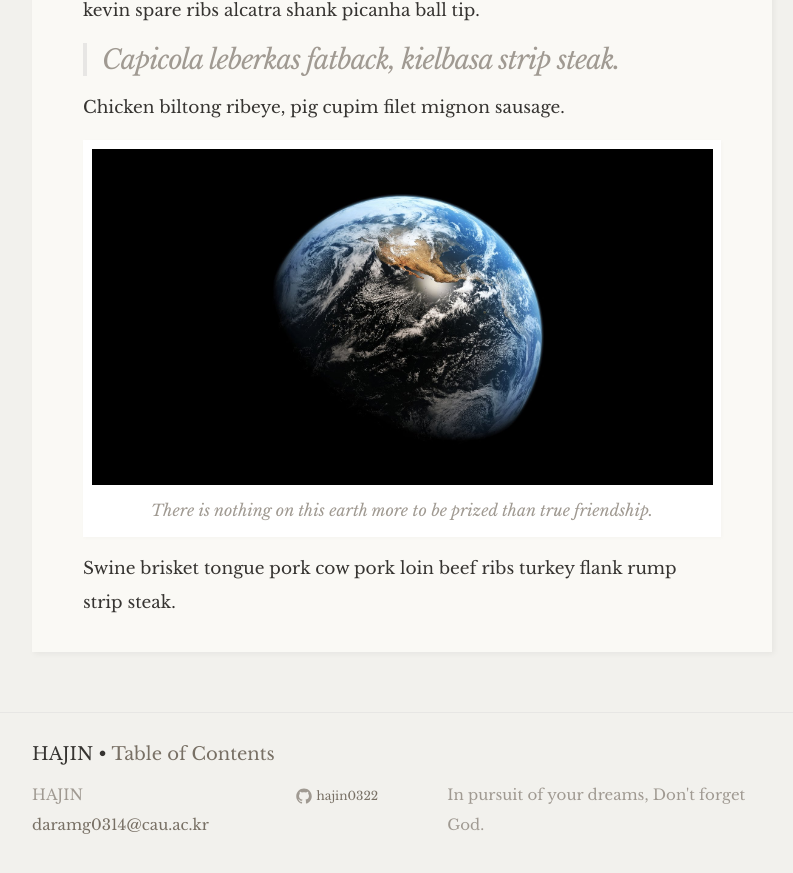
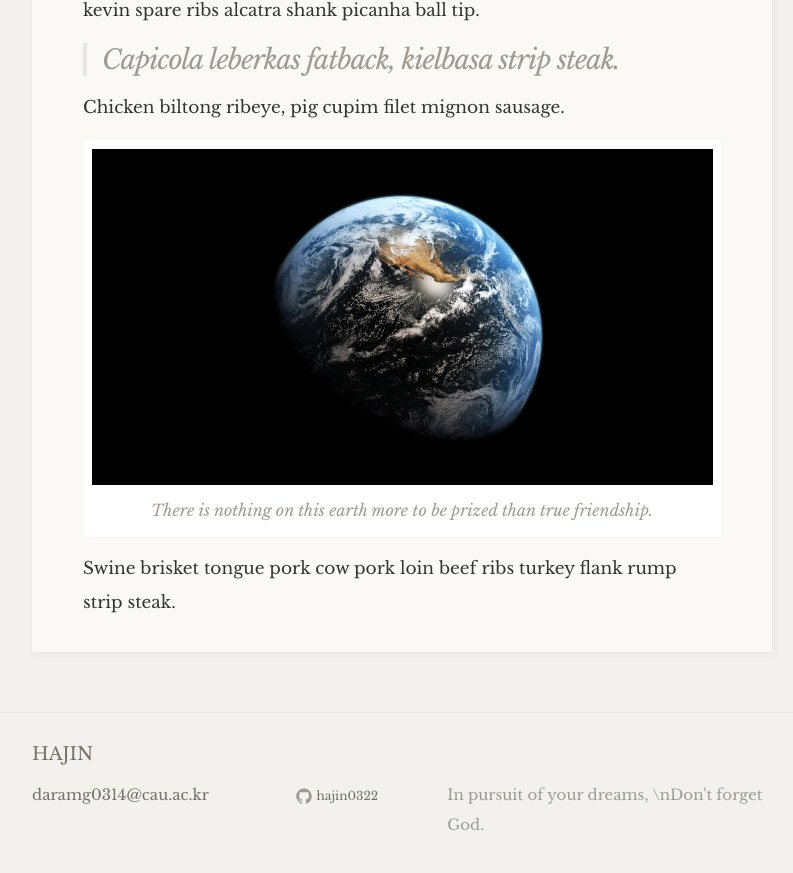
Before and after one commit to hajin0322/hajin0322.github.io, a Jekyll site: the page built from index.html, in a window 1280 px wide and 900 px high, scrolled down 1556 px. Shown: the top 873 px of the window, without its empty margins (238-1031 px from the left). Built offline with Jekyll 4.4.1, drawn with Linux system fonts in a browser that asks for light colours; some web fonts are replaced.

Commit message:
FIX: footer

```diff
--- a/_config.yml
+++ b/_config.yml
@@ -17,7 +17,7 @@ title: HAJIN
 email: daramg0314@cau.ac.kr
 description: > # this means to ignore newlines until "baseurl:"
   In pursuit of your dreams,
-  Don't forget God.
+  \nDon't forget God.
 baseurl: "" # the subpath of your site, e.g. /blog
 url: "https://hajin0322.github.io" # the base hostname & protocol for your site
 github_username:    hajin0322
--- a/_includes/footer.html
+++ b/_includes/footer.html
@@ -2,12 +2,11 @@
 
 	<div class="wrapper">
 
-		<h2 class="footer-heading">{{ site.title }} • <a href="{{ site.baseurl }}/table-of-contents">Table of Contents</a></h2>
+		<h2 class="footer-heading"><a href="{{ site.baseurl }}/table-of-contents">{{ site.title }}</a></h2>
 
 		<div class="footer-col-wrapper">
 			<div class="footer-col footer-col-1">
 				<ul class="contact-list">
-					<li>{{ site.title }}</li>
 					<li><a href="mailto:{{ site.email }}">{{ site.email }}</a></li>
 				</ul>
 			</div>
```
Also changed, not shown: 6 other files.
